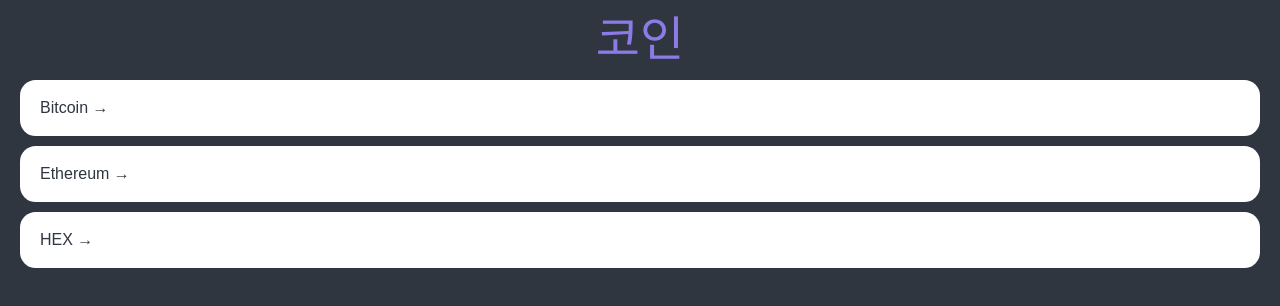
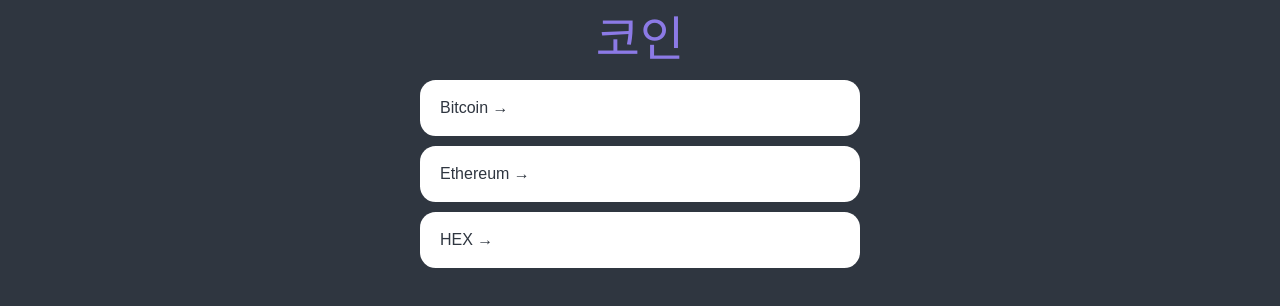
Before and after one commit to ayasoeun/crypto_tracker, a React (Create React App) app: page / in a window 1280 px wide. Shown: the top 306 px of the page. Built offline with nearby package versions, Linux system fonts and the light colour scheme.

Commit message:
5.3--margin 0 auto line added

```diff
--- a/src/routes/Coins.tsx
+++ b/src/routes/Coins.tsx
@@ -3,6 +3,8 @@
 
 const Container = styled.div`
     padding: 0px 20px;
+    max-width: 480px; // container 필수 작업! max-width와 margin auto 설정으로 보기 좋게
+    margin: 0 auto;
 `;
 
 const Header = styled.header`
```
